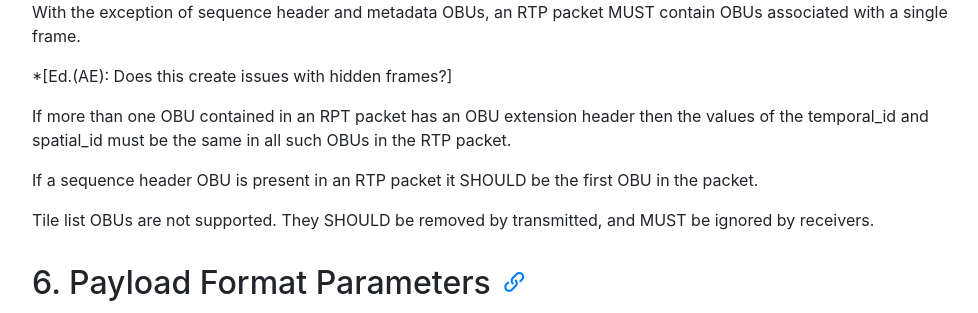
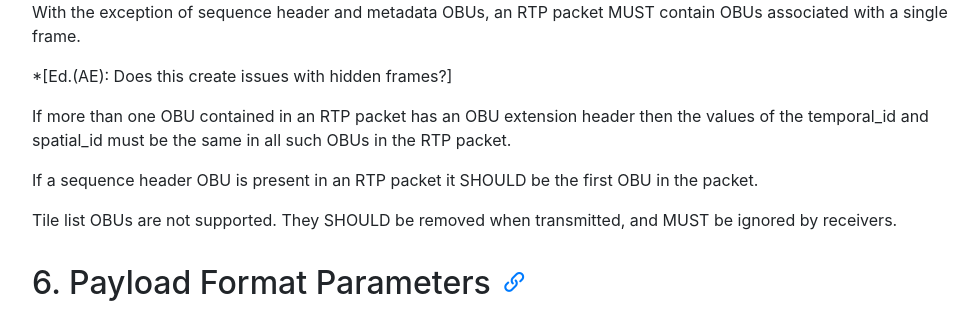
Before and after one commit to AOMediaCodec/av1-rtp-spec, a Jekyll site: the page built from index.md, in a window 1280 px wide and 900 px high, scrolled down 5297 px. Shown: the part 154-467 px from the top of the window, without its empty margins (53-1031 px from the left). Built offline with Jekyll 4.4.1, drawn with Linux system fonts in a browser that asks for light colours; nearby versions of some CDN libraries.

Commit message:
Fix typos

```diff
--- a/av1-rtp-spec.md
+++ b/av1-rtp-spec.md
@@ -259,14 +259,14 @@ contain OBUs associated with a single frame.
 
 *[Ed.(AE): Does this	create issues with hidden frames?]
 
-If more than one OBU contained in an RPT packet has an OBU extension header then
+If more than one OBU contained in an RTP packet has an OBU extension header then
 the values of the temporal_id and spatial_id must be the same in all such OBUs
 in the RTP packet.
 
 If a sequence header OBU is present in an RTP packet it	SHOULD be the first OBU
 in the packet.
 
-Tile list OBUs are not supported. They SHOULD be removed by transmitted, and MUST be ignored by receivers.
+Tile list OBUs are not supported. They SHOULD be removed when transmitted, and MUST be ignored by receivers.
 
 ## 6. Payload Format Parameters
 
```
